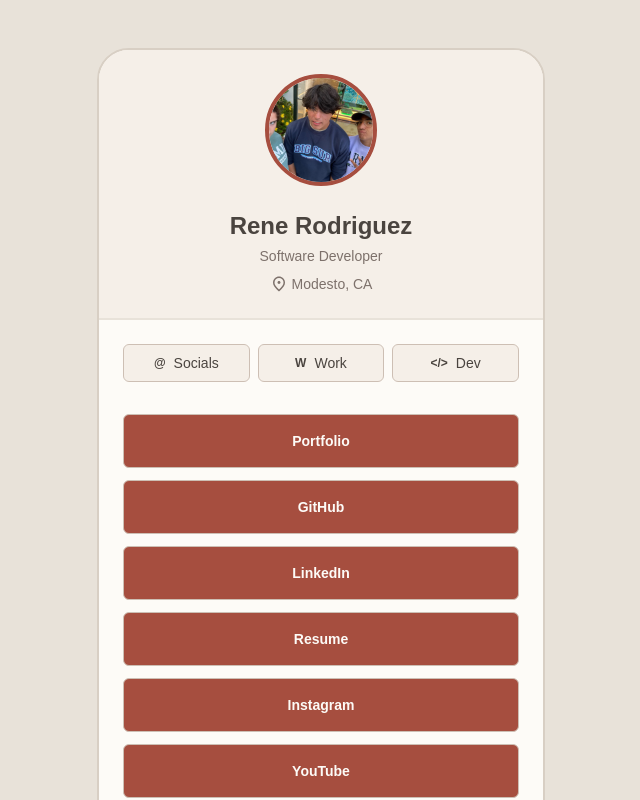
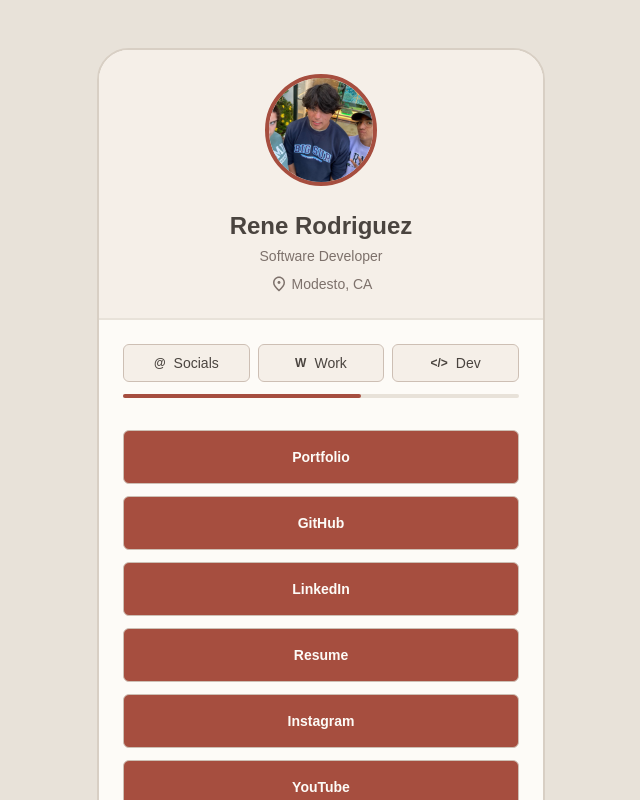
Before and after one commit to rodriguezr1016/linktree, a Next.js app: page / in a window 1280 px wide. Shown: the top 800 px of the page, without its empty margins (319-959 px from the left). Built offline with nearby package versions, Linux system fonts and the light colour scheme.

Commit message:
added scroll bar to show progress

```diff
--- a/app/page.tsx
+++ b/app/page.tsx
@@ -1,7 +1,7 @@
 "use client";
 
 import Image from "next/image";
-import { useState } from "react";
+import { useState, type UIEvent } from "react";
 
 const links = [
   {
@@ -60,9 +60,18 @@ const categories = [
 
 export default function Home() {
   const [selectedCategory, setSelectedCategory] = useState("");
+  const [categoryScrollProgress, setCategoryScrollProgress] = useState(0);
   const visibleLinks = selectedCategory
     ? links.filter((link) => link.categories.includes(selectedCategory))
     : links;
+  const handleCategoryScroll = (event: UIEvent<HTMLDivElement>) => {
+    const { scrollLeft, scrollWidth, clientWidth } = event.currentTarget;
+    const maxScrollLeft = scrollWidth - clientWidth;
+
+    setCategoryScrollProgress(
+      maxScrollLeft > 0 ? scrollLeft / maxScrollLeft : 0,
+    );
+  };
 
   return (
     <main className="min-h-screen bg-[#E8E2D9] px-6 py-12 text-[#4A443F]">
@@ -96,7 +105,10 @@ export default function Home() {
         </div>
 
         <div className="w-full overflow-hidden px-6 pt-6">
-          <div className="scrollbar-hide -mb-4 flex gap-2 overflow-x-auto pb-4">
+          <div
+            className="scrollbar-hide -mb-4 flex gap-2 overflow-x-auto pb-4"
+            onScroll={handleCategoryScroll}
+          >
             {categories.map((category) => (
               <button
                 key={category.label}
@@ -117,6 +129,16 @@ export default function Home() {
               </button>
             ))}
           </div>
+          <div className="mt-3 h-1 w-full rounded-full bg-[#E8E2D9]">
+            <div
+              className="h-full rounded-full bg-[#A64E3F] transition-[left]"
+              style={{
+                left: `${categoryScrollProgress * 40}%`,
+                position: "relative",
+                width: "60%",
+              }}
+            />
+          </div>
         </div>
 
         <div className="flex w-full flex-col gap-3 px-6 py-8">
```
